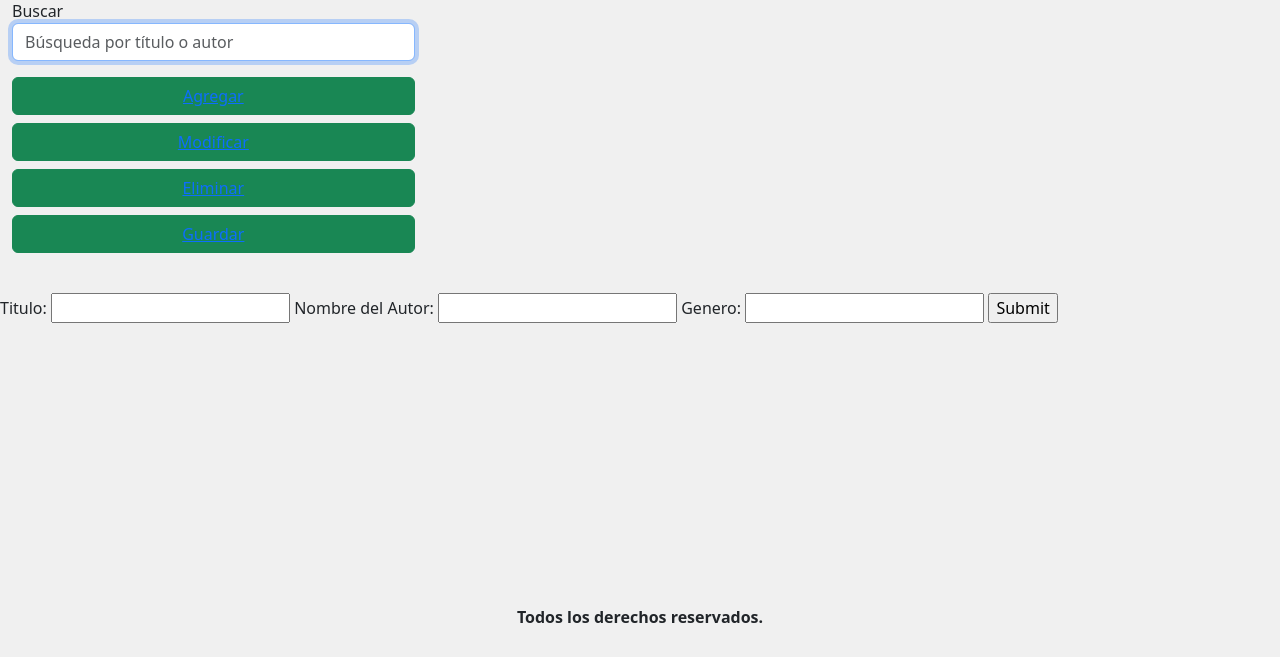
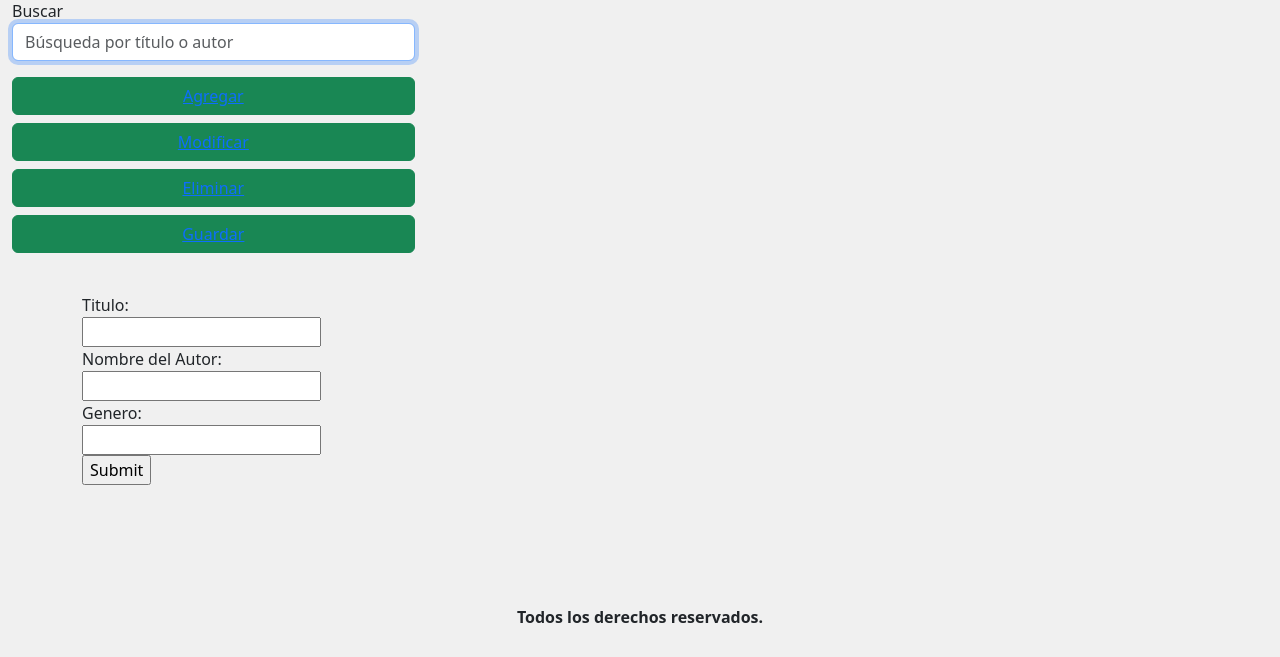
Before and after one commit to force4r/Biblioteca_G11_C23317, a Django app: page /sistema_biblioteca/autores/ in a window 1280 px wide. Shown: the part 143-800 px from the top of the page. Run offline with Django 4.2, Linux system fonts and the light colour scheme.

Commit message:
form autores modificacion

```diff
--- a/biblioteca/sistema_biblioteca/templates/sistema_biblioteca/autores.html
+++ b/biblioteca/sistema_biblioteca/templates/sistema_biblioteca/autores.html
@@ -31,17 +31,31 @@
         </div>
     </div>
 </div>
-<div>
-    <form action="" method="POST">
-
-        {%csrf_token%}
-
-        {{form}}
-
-        <input type="submit">
-
-
-    </form>
+<div class="container">
+    <div class="div-cont">
+        <form action="" method="POST">
+            {%csrf_token%}
+        <div class="div-cont2">
+            {{form.titulo.label_tag}}
+            <div class="div-cont3">
+                {{form.titulo}}
+            </div>
+        </div>
+        <div class="div-cont2">
+            {{form.autor.label_tag}}
+            <div class="div-cont3">
+                {{form.autor}}
+            </div>
+        </div>
+        <div class="div-cont2">
+            {{form.genero.label_tag}}
+            <div class="div-cont3">
+                {{form.genero}}
+            </div>
+        </div>
+            <input type="submit">
+        </form>
+    </div>
 </div>
 
 {% endblock %}
```
